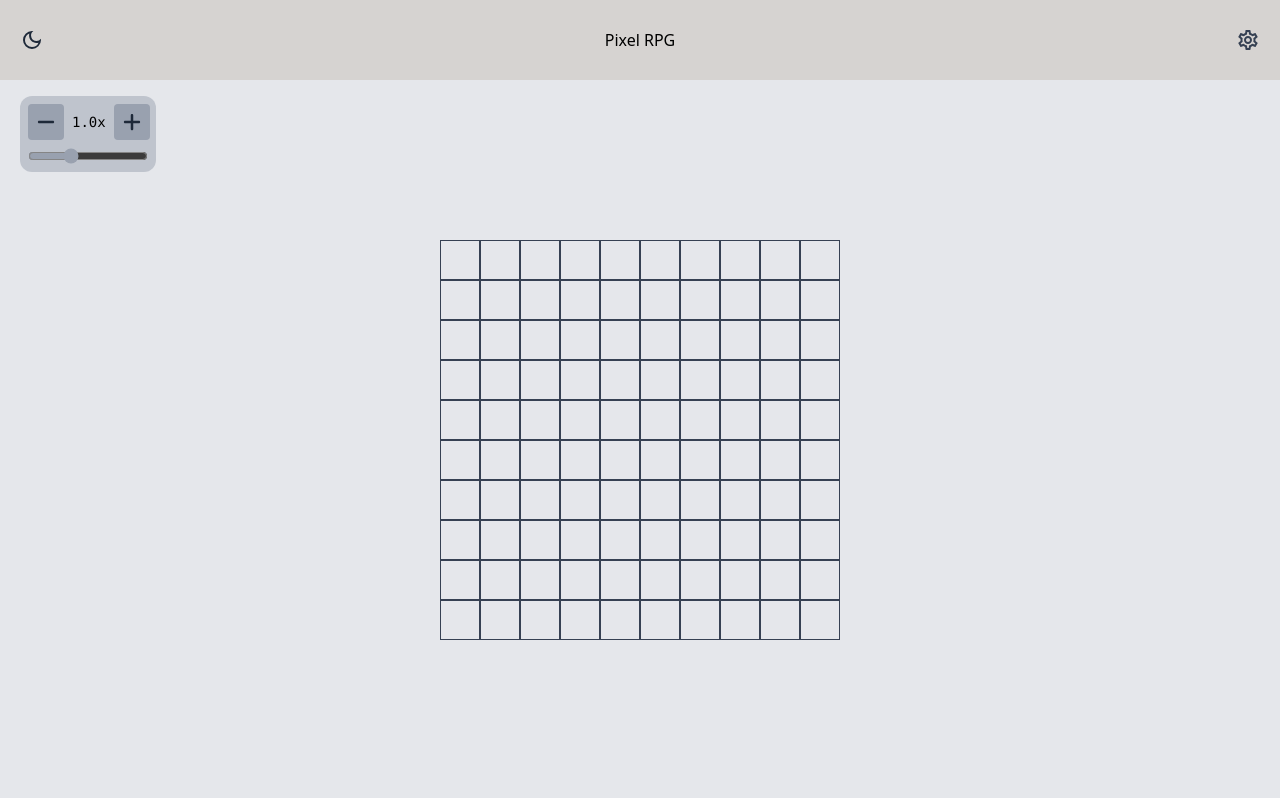
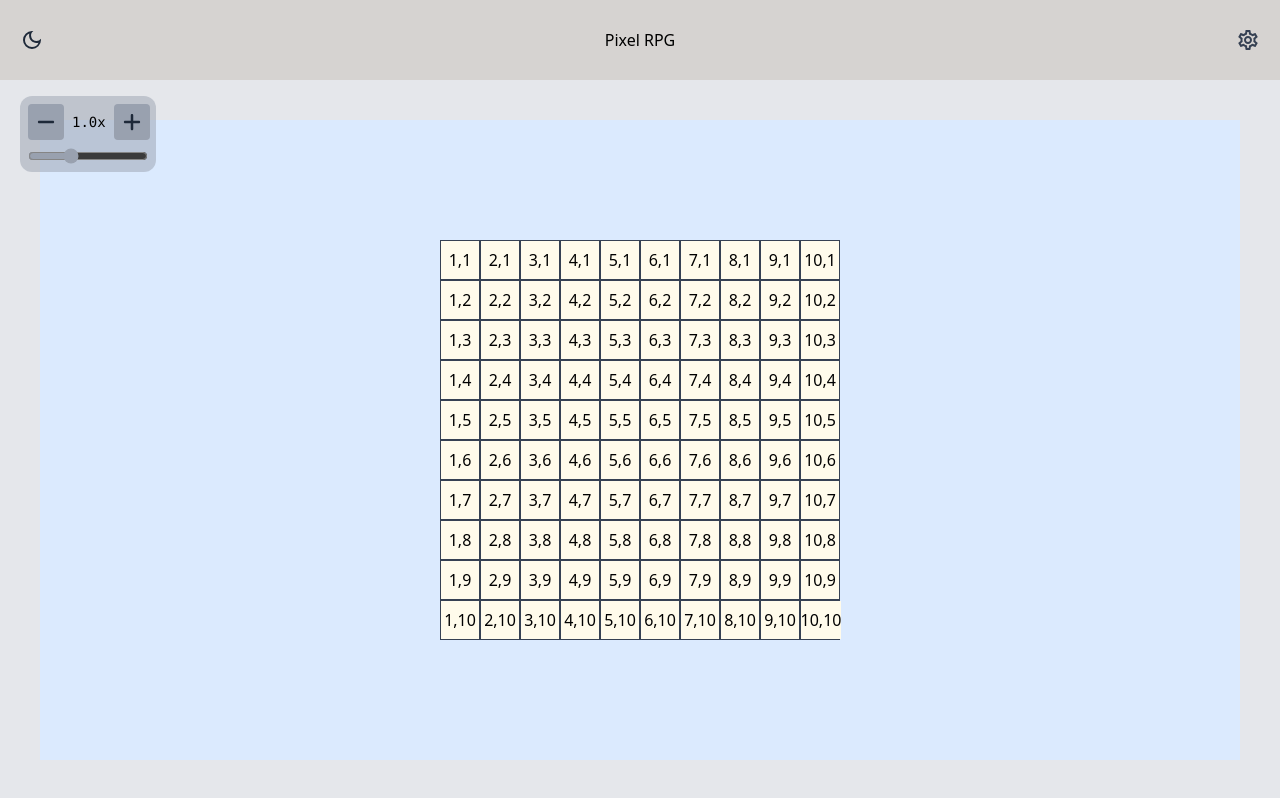
Before and after one commit to WillMV/RPG, a React (Vite) app in the folder RPG-frontend/: page / in a window 1280 px wide. Built offline with nearby package versions, Linux system fonts and the light colour scheme.

Commit message:
fix: board size

```diff
--- a/RPG-frontend/src/components/Board/index.tsx
+++ b/RPG-frontend/src/components/Board/index.tsx
@@ -21,7 +21,7 @@ export const Board = ({ x, y, color }: BoardProps) => {
 
   useEffect(() => {
     createPixels();
-  }, [x, y]);
+  }, [x, y, zoom]);
 
   useEffect(() => {
     const handlerDrop = (e: MouseEvent) => {
@@ -83,7 +83,6 @@ export const Board = ({ x, y, color }: BoardProps) => {
     document?.addEventListener(
       "wheel",
       (e) => {
-        console.log(e);
         if (e.ctrlKey) e.preventDefault();
       },
       { passive: false }
@@ -105,7 +104,16 @@ export const Board = ({ x, y, color }: BoardProps) => {
     for (let index = 0; index <= x - 1; index++) {
       items.push(
         Array.from({ length: y }).map((_, i) => (
-          <Pixel key={i} id={`pixel_${index}_${i}`} size={zoom} />
+          <Pixel
+            key={i}
+            id={`pixel_${index}_${i}`}
+            size={1}
+            children={
+              <div className="text-center flex-1 h-full bg-amber-50 size-10 flex justify-center items-center">
+                <p>{index + 1 + "," + (i + 1)}</p>
+              </div>
+            }
+          />
         ))
       );
     }
@@ -127,7 +135,7 @@ export const Board = ({ x, y, color }: BoardProps) => {
     <div
       id="board"
       className={clsx(
-        "relative flex flex-1 min-h-0 min-w-0 justify-center items-center  bg-gray-200  dark:bg-gray-600 ",
+        "relative flex flex-1 min-h-0 min-w-0 max-h-full max-w-full overflow-hidden bg-gray-200 dark:bg-gray-600 ",
         colorTransition
       )}
     >
@@ -135,16 +143,27 @@ export const Board = ({ x, y, color }: BoardProps) => {
         <ZoomSlider zoom={zoom} onZoomChange={handleZoomChange} />
       </div>
 
-      <div className="max-w-full max-h-full overflow-auto">
+      <div className="overflow-auto m-10 w-full items-center bg-green-100">
         <div
-          className="grid max-w-[70vw] max-h-[100%] transition-transform duration-200"
+          className="flex justify-center-safe min-size-full scroll-auto items-center-safe bg-blue-100"
           style={{
-            gridTemplateColumns: `repeat(${x + 1},auto )`,
-            gridTemplateRows: `repeat(${y + 1},auto )`,
-            transform: `scale(${zoom}`,
+            transform: `scale(${zoom})`,
+            transformOrigin: "top left",
+            width: `${(x + 1) * 45}px`,
+            height: `${(y + 1) * 45}px`,
+            minWidth: "100%",
+            minHeight: "100%",
           }}
         >
-          {board}
+          <div
+            className="grid size-min m-10 bg-red-50 transition-transform duration-200"
+            style={{
+              gridTemplateColumns: `repeat(${x + 1},auto )`,
+              gridTemplateRows: `repeat(${y + 1},auto )`,
+            }}
+          >
+            {board}
+          </div>
         </div>
       </div>
     </div>
--- a/RPG-frontend/src/components/Pixel/index.tsx
+++ b/RPG-frontend/src/components/Pixel/index.tsx
@@ -6,14 +6,15 @@ export interface PixelProps {
   id?: string;
   children?: React.ReactNode;
 }
-export const Pixel = ({ children, id }: PixelProps) => {
+export const Pixel = ({ children, id, size }: PixelProps) => {
   return (
     <div
       id={id}
       className={clsx(
-        "border-1 relative select-none border-gray-700 dark:border-gray-300 size-10 ",
+        "border-1 relative flex select-none border-gray-700 dark:border-gray-300 size-10 ",
         colorTransition
       )}
+      style={{ width: 40 * size, height: 40 * size }}
     >
       {children}
     </div>
```
